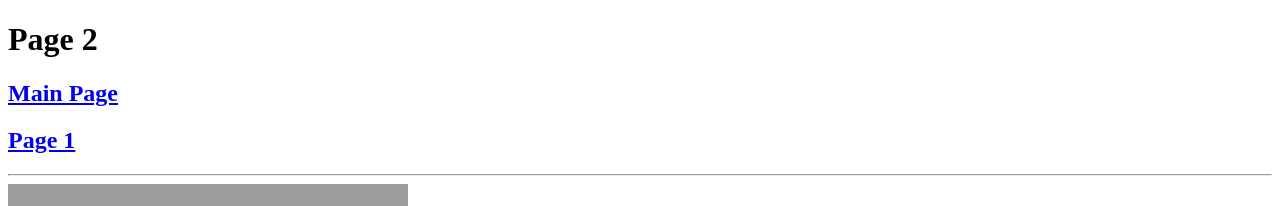
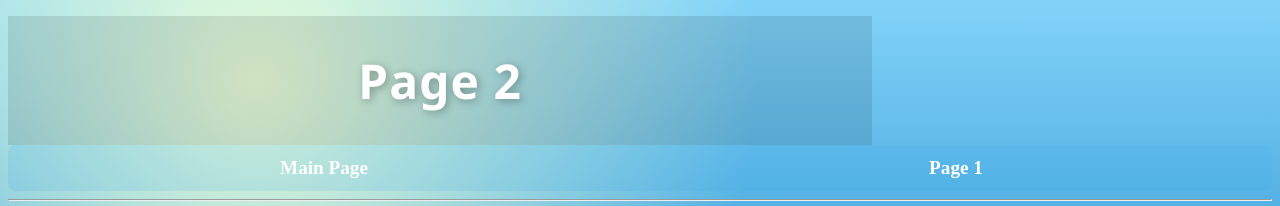
Before and after one commit to Bunny-Reaper/html-test, a plain HTML site: page page2.html in a window 1280 px wide. Shown: the top 206 px of the page. Drawn offline with Linux system fonts and the light colour scheme; grey boxes are pictures that could not be loaded.

Commit message:
Add files via upload

```diff
--- a/page2.html
+++ b/page2.html
@@ -4,11 +4,18 @@
     <meta charset="UTF-8">
     <meta name="viewport" content="width=device-width, initial-scale=1.0">
     <title>Page 2</title>
+    <link
+        rel="stylesheet"
+        href="style.css"
+    />
 </head>
 <body>
     <h1>Page 2</h1>
-    <h2><a href="index.html">Main Page</a></h2>
-    <h2><a href="page1.html">Page 1</a></h2>
+    <nav class="nav-ribbon">
+        <h2><a href="index.html">Main Page</a></h2>
+        <h2><a href="page1.html">Page 1</a></h2>
+    </nav>
+
     <hr/>
     <img src="https://picsum.photos/400/300" alt="Placeholder image from Picsum">
     <p>Lorem ipsum dolor sit amet consectetur adipiscing elit.
--- /dev/null
+++ b/style.css
@@ -0,0 +1,60 @@
+html{
+    background: radial-gradient(circle at 20% 10%, #e8fcd7 0%, transparent 40%),
+              linear-gradient(
+                to bottom,
+                #82d3f9 0%,
+                #3b9fd8 40%,
+                #f1f9fe 60%,
+                #69c057 80%,
+                #c84f42 100%
+              );
+  min-height: 100vh;
+  margin: 0;
+}
+
+h1 {
+    font-family: 'Segoe UI', Roboto, sans-serif;
+    font-size: 3rem;                  /* Large and readable */
+    color: #ffffff;
+    text-shadow:
+    0 0 5px rgba(255, 255, 255, 0.6),
+    0 0 10px rgba(232, 252, 215, 0.5); /* Matches sunlight from image */
+    text-shadow: 2px 2px 8px rgba(0,0,0,0.3); /* Soft glow for readability */
+    text-align: center;
+    margin-top: 1rem;
+    letter-spacing: 1px;
+    background: rgba(0, 0, 0, 0.1); /* or a soft blur backdrop */
+    padding: 2rem;
+    max-width: 800px;
+    font-size: 3rem;
+    text-align: center;
+    margin-bottom: 0;
+}
+
+.nav-ribbon {
+  display: flex;
+  background-color: #3ca6e428; /* Ribbon background color */
+  padding: 0;
+  border-radius: 0.5rem;
+  overflow: hidden;
+  margin: 0 ;
+}
+
+.nav-ribbon h2 {
+  margin: 0;
+  font-size: 1.2rem;
+  flex: 1; /* Equal width for both links */
+  text-align: center;
+}
+
+.nav-ribbon h2 a {
+  display: block;
+  padding: 0.75rem 1rem;
+  color: white;
+  text-decoration: none;
+  transition: background-color 0.3s;
+}
+
+.nav-ribbon h2 a:hover {
+  background-color: #e7e7e73a; /* Slightly darker blue on hover */
+}
```
Also changed, not shown: index.html (+8 -2 lines), page1.html (+8 -2 lines).
